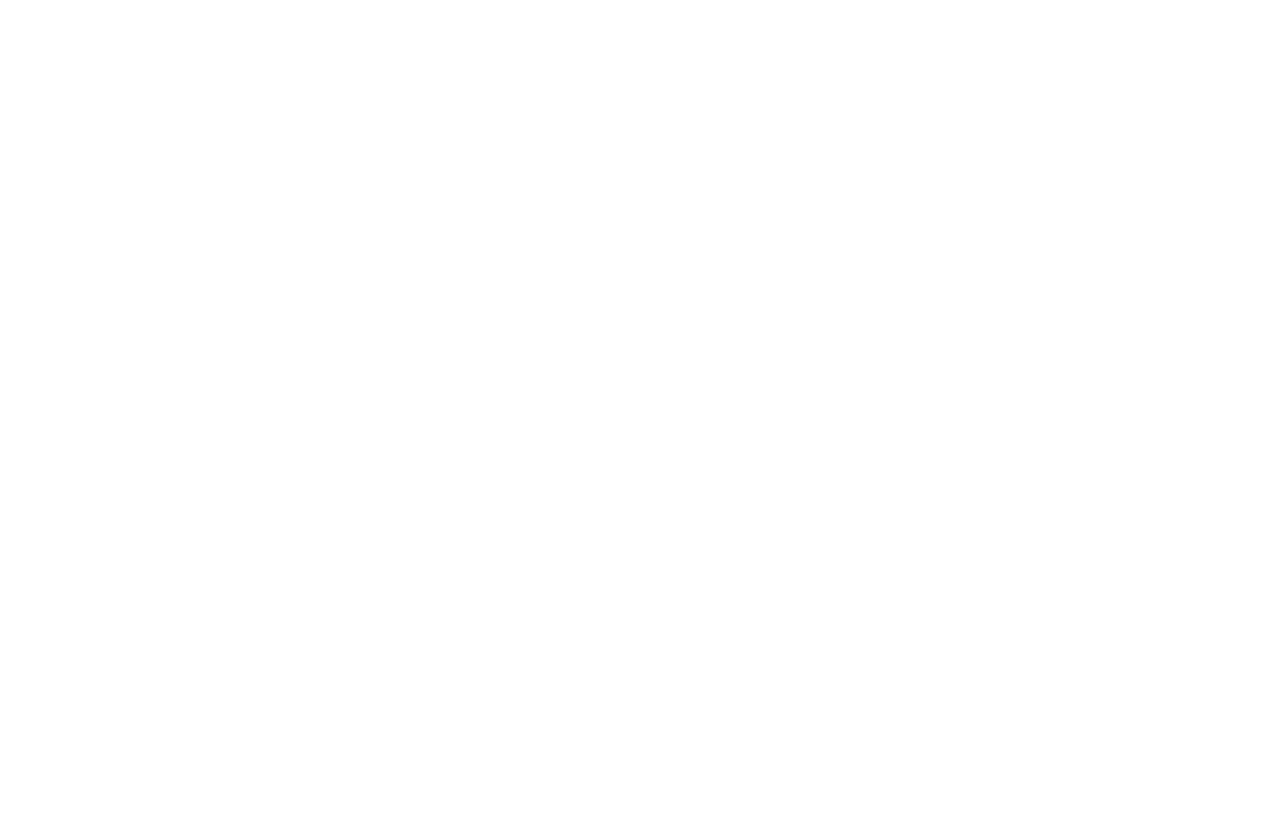
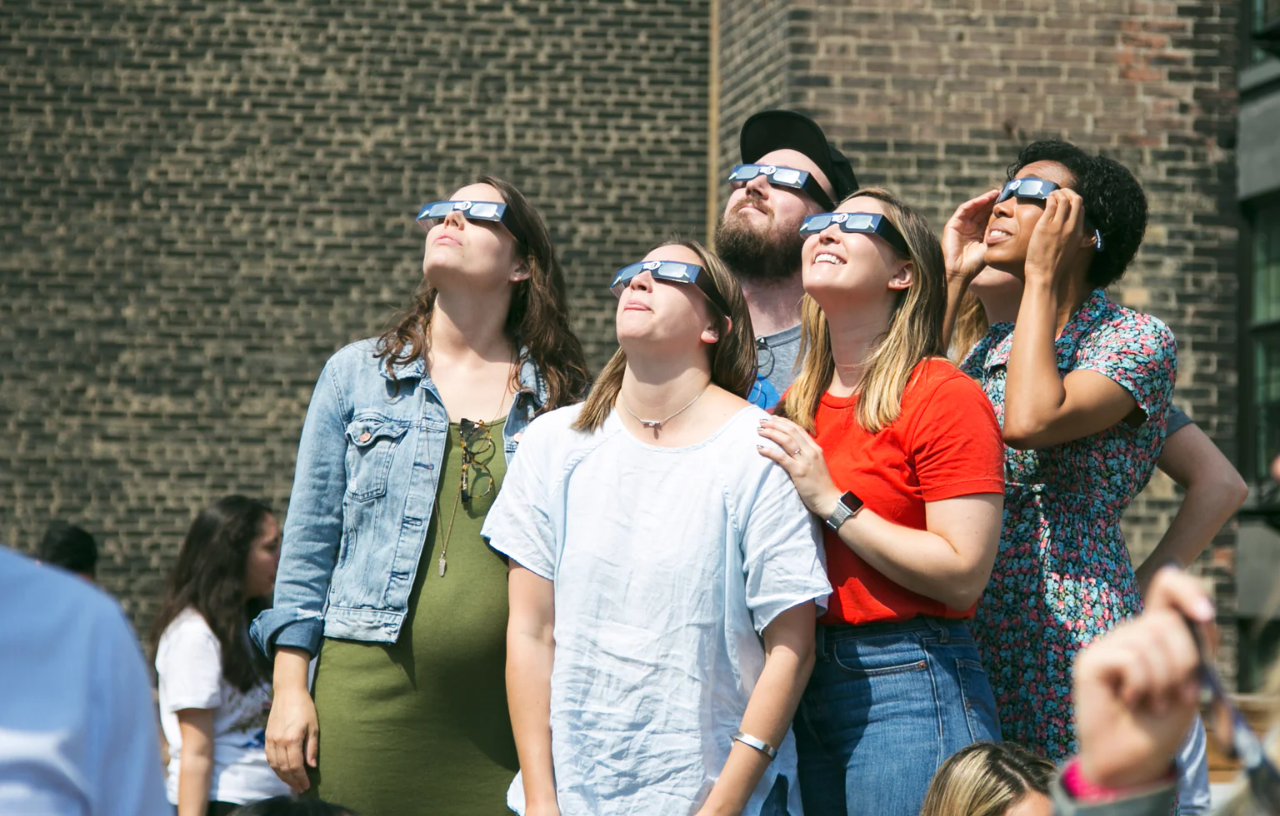
Before and after one commit to blendmuqolli/ProjektiFinal, a plain HTML site: page index.html in a window 1280 px wide. Drawn offline with Linux system fonts and the light colour scheme.

Commit message:
photo.commit

```diff
--- a/index.html
+++ b/index.html
@@ -6,6 +6,16 @@
     <title>Document</title>
 </head>
 <body>
+    <style>
+        body{
+            background-image:url(imageB1.webp);
+            background-position: center;
+            background-size: cover;
+            background-image: linear;
+            width:100%;
+            height: 100vh;
 
+        }
+    </style>
 </body>
 </html>
```
Also changed, not shown: imageB1.webp (added).
